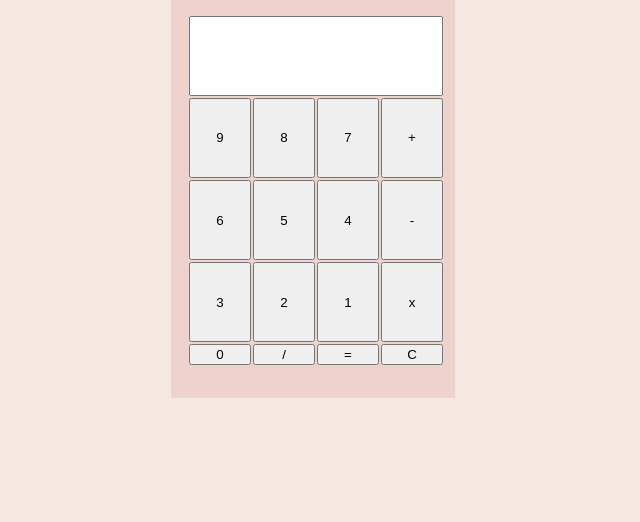
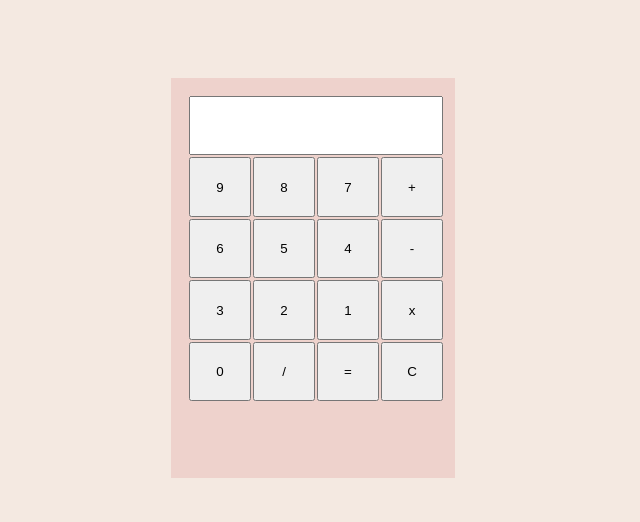
Before and after one commit to eviepk12/calculator-website, a plain HTML site: page index.html in a window 1280 px wide. Shown: the part 132-654 px from the top of the page, without its empty margins (327-967 px from the left). Drawn offline with Linux system fonts and the light colour scheme.

Commit message:
Add files via upload
fixed

```diff
--- a/index.html
+++ b/index.html
@@ -5,7 +5,7 @@
     <meta http-equiv="X-UA-Compatible" content="IE=edge">
     <meta name="viewport" content="width=device-width, initial-scale=1.0">
     <link rel="stylesheet" href="style.css">
-    <title>Document</title>
+    <title>Calculator Website</title>
 </head>
 <body>
 
@@ -40,6 +40,10 @@
              <br>
         </form>
 
+        <a class="ghost" href="../index.html">
+            <img id="ghost" src="https://cdn.discordapp.com/attachments/777542191031255040/923797199857532978/Sprite-0003.gif" alt="cute ghost">
+        </a>
+
     </div>
 
 </body>
--- a/style.css
+++ b/style.css
@@ -8,31 +8,35 @@
 body {
     background-color: var(--light-beige);
     margin: 0;
+
+    font-family: 'Franklin Gothic Medium', 'Arial Narrow', Arial, sans-serif;
 }
 
 .container {
     display: grid;
     grid-template-columns: 1fr 30% 1fr;
-    grid-template-rows: 1fr 250px 250px;
+    grid-template-rows: 1fr 250px 250px auto;
 }
 
 header {
     display: grid;
     grid-column: 2/3;
     place-items: center;
+
+    font-size: 2em;
 }
 
 .calculator {
     display: grid;
     grid-template-columns: repeat(4, 25%);
-    grid-template-rows: repeat(4, 22%);
+    grid-template-rows: repeat (4, 22%);
 
     grid-template-areas:
-    "display  display  display"
-    "num9     num8     num7 plus"
-    "num6     num5     num4 minus"
-    "num3     num2     num1 multiply"
-    "num0     div      calc delete";
+    "display  display  display display"
+    "num9     num8     num7    plus"
+    "num6     num5     num4    minus"
+    "num3     num2     num1    multiply"
+    "num0     div      calc    delete";
 
     grid-column: 2/3;
     grid-row: 2/4;
@@ -43,85 +47,76 @@ header {
 }
 
 #display {
-    grid-column: 1/5;
+    grid-area: display;
 }
 
 #num9 {
-    grid-template-columns: 1/2;
-    grid-row: 2/3;
+    grid-area: num9;
 }
 
 #num8 {
-    grid-column: 2/3;
-    grid-row: 2/3;
+    grid-area: num8;
 }
 
 #num7 {
-    grid-column: 3/4;
-    grid-row: 2/3;
+    grid-area: num7;
 }
 
 #plus {
-    grid-column: 4/5;
-    grid-row: 2/3;
+    grid-area: plus;
 }
 
 #num6 {
-    grid-column: 1/2;
-    grid-row: 3/4;
+    grid-area: num6;
 }
 
 #num5 {
-    grid-column: 2/3;
-    grid-row: 3/4;
+    grid-area: num5;
 }
 
 #num4 {
-    grid-column: 3/4;
-    grid-row: 3/4;
+    grid-area: num4;
 }
 
 #minus {
-    grid-column: 4/5;
-    grid-row: 3/4;
+    grid-area: minus;
 }
 
 #num3 {
-    grid-column: 1/2;
-    grid-row: 4/5;
+    grid-area: num3;
 }
 
 #num2 {
-    grid-column: 2/3;
-    grid-row: 4/5;
+    grid-area: num2;
 }
 
 #num1 {
-    grid-column: 3/4;
-    grid-row: 4/5;
+    grid-area: num1;
 }
 
 #multiply {
-    grid-column: 4/5;
-    grid-row: 4/5;
+    grid-area: multiply;
 }
 
 #num0 {
-    grid-column: 1/2;
-    grid-row: 5/6;
+    grid-area: num0;
 }
 
 #divide {
-    grid-column: 2/3;
-    grid-row: 5/6;
+    grid-area: div;
 }
 
 #calc {
-    grid-column: 3/4;
-    grid-row: 5/6;
+    grid-area: calc;
 }
 
 #delete {
-    grid-column: 4/5;
-    grid-row: 5/6;
+    grid-area: delete;
 }
+
+.ghost {
+    grid-column: 2/3;
+    grid-row: 4/5;
+    display: grid;
+    place-items: center;
+}
```
